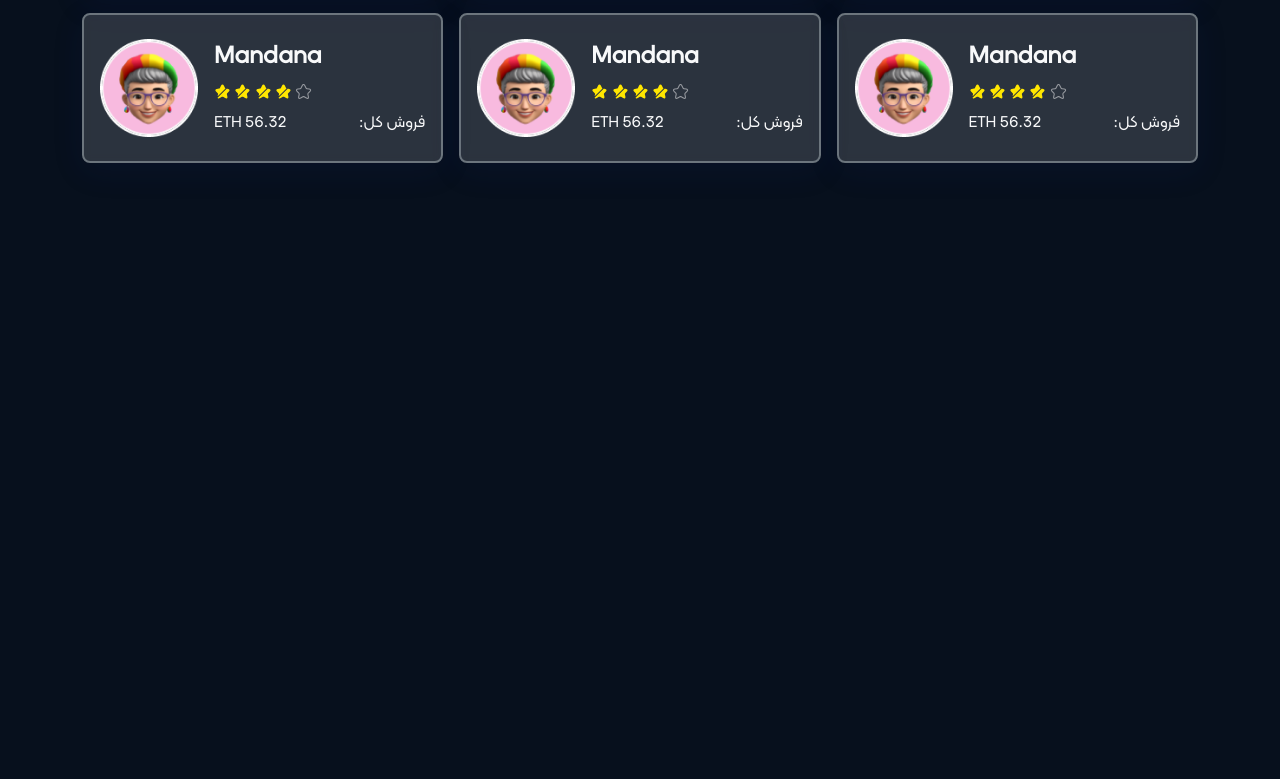
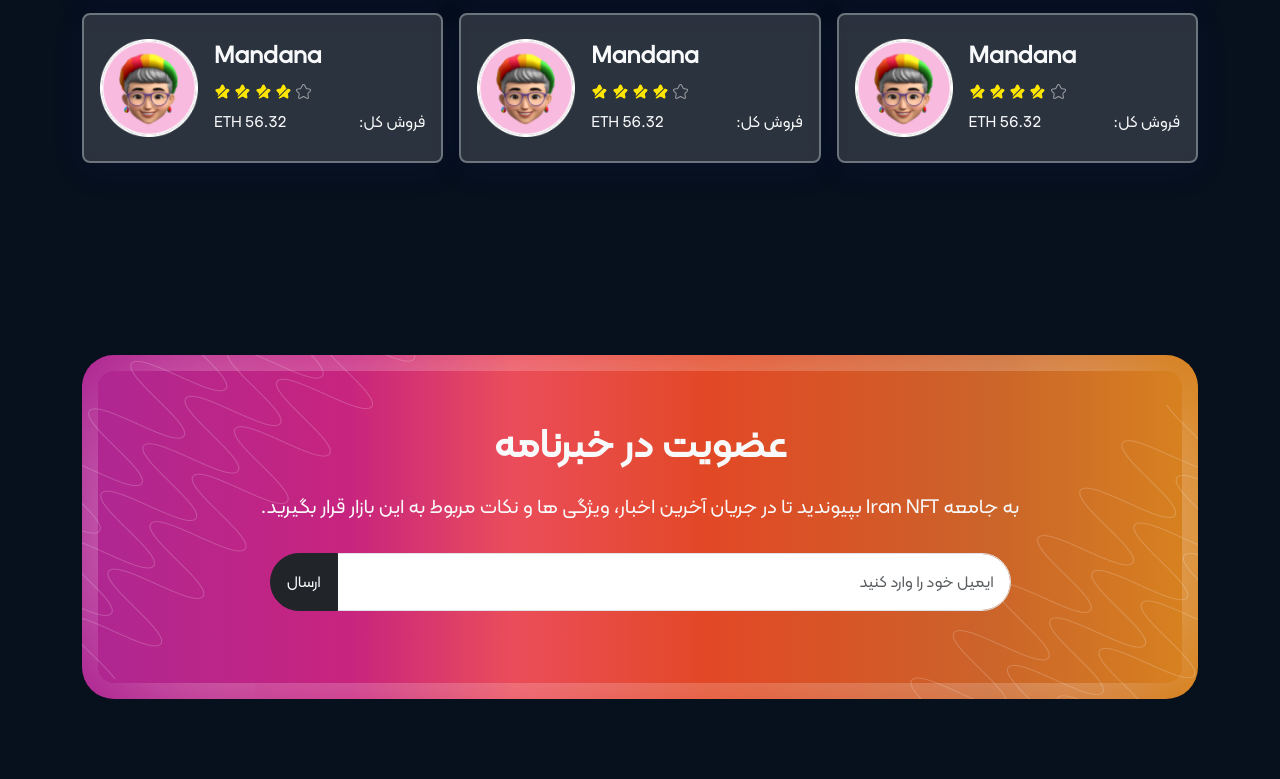
Before and after one commit to RamtinImani/nft, a plain HTML site: page index.html in a window 1280 px wide. Shown: the part 3681-4460 px from the top of the page. Before the commit the page ends 3924 px from the top, so only its background shows below. Drawn offline with nearby package versions, Linux system fonts and the light colour scheme.

Commit message:
added news letter section

```diff
--- a/assets/css/styles.css
+++ b/assets/css/styles.css
@@ -241,3 +241,31 @@ header::after {
   opacity: 0.6;
   z-index: -1000;
 }
+/* ===== news letter section ===== */
+.news-letter-card::before {
+  content: "";
+  width: 980px;
+  height: 726px;
+  background-image: url("../images/path-left.png");
+  background-repeat: no-repeat;
+  position: absolute;
+  top: 0;
+  left: 0;
+}
+.news-letter-card::after {
+  content: "";
+  width: 980px;
+  height: 726px;
+  background-image: url("../images/path-right.png");
+  background-repeat: no-repeat;
+  position: absolute;
+  right: -32rem;
+  bottom: -27rem;
+}
+.news-letter-bg {
+  background-image: linear-gradient(90deg, #a50e86 0.16%, #c10b70 24.02%, #e83947 38.73%, #df330d 55.88%, #c55212 81.05%, #d37506 100%);
+}
+.news-letter-cover {
+  background-color: rgba(255, 255, 255, 0.1);
+  box-shadow: 0 0 150px 0 rgba(255, 255, 255, 0.6);
+}
--- a/index.html
+++ b/index.html
@@ -847,6 +847,22 @@
           </div>
         </div>
       </section>
+      <!-- ===== NEWS LETTER SECTION ===== -->
+      <section class="container-fluid container-xl section-padding">
+        <div class="news-letter-card overflow-hidden position-relative news-letter-bg rounded-5 p-3">
+          <div class="news-letter-cover d-flex flex-column justify-content-center align-items-center row-gap-3 p-5 w-100 h-100 rounded-4 text-light">
+            <h3 class="fw-bold fs-1">عضویت در خبرنامه</h3>
+            <p class="fs-5">به جامعه Iran NFT بپیوندید تا در جریان آخرین اخبار، ویژگی ها و نکات مربوط به این بازار قرار بگیرید.</p>
+
+            <form action="#" class="w-75 mb-4">
+              <div class="input-group input-group-lg w-100">
+                <input type="text" class="form-control rounded-start-pill p-3 fs-6 text-secondary" placeholder="ایمیل خود را وارد کنید" />
+                <button type="submit" class="btn btn-dark text-light fs-6 rounded-end-pill px-3">ارسال</button>
+              </div>
+            </form>
+          </div>
+        </div>
+      </section>
     </main>
 
     <!-- ========== Bootstrap JS Link ========== -->
```
